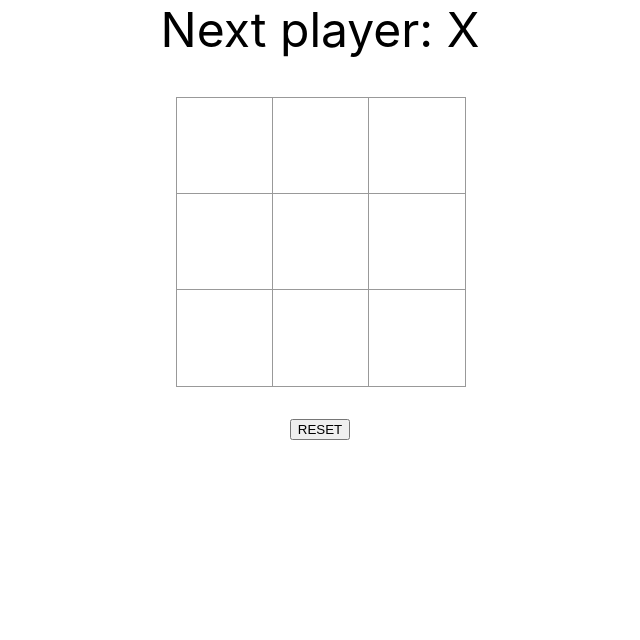
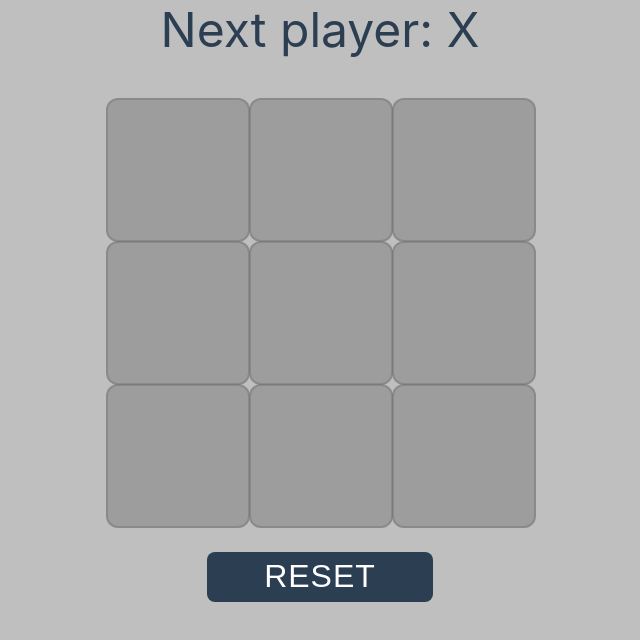
Before and after one commit to DanBurbach/tic-tac-toe-redux, a React (Create React App) app: page / in a window 1280 px wide. Shown: the top 640 px of the page, without its empty margins (320-960 px from the left). Built offline with nearby package versions, Linux system fonts and the light colour scheme.

Commit message:
reload npm libraries, update styling, import minimax algorithm for future design, and modify reducer temporarily

```diff
--- a/src/assets/css/App.css
+++ b/src/assets/css/App.css
@@ -1,4 +1,4 @@
-.App {
+/* .App {
   text-align: center;
 }
 
@@ -35,4 +35,4 @@
   to {
     transform: rotate(360deg);
   }
-}
+} */
--- a/src/assets/css/styles.css
+++ b/src/assets/css/styles.css
@@ -1,5 +1,7 @@
 body {
   font-size: 6vh;
+  color: #2c3e52;
+  background-color: #7777;
 }
 
 .main-board {
@@ -10,29 +12,25 @@ body {
   box-sizing: border-box;
 }
 
-.board-row:after {
-  clear: both;
-  content: "";
-  display: table;
-}
-
 .status {
   margin-bottom: 5vh;
 }
 
 .square {
-  background: #fff;
-  border: 1px solid #999;
+  background-color: #7777;
+  border: 0.25vh solid #7777;
+  border-radius: 0.125em;
   float: left;
-  font-size: 1em;
+  font-size: 2em;
   font-weight: bold;
-  line-height: 0.25em;
-  height: 2vh;
-  margin-right: -2px;
-  margin-top: -2px;
-  padding: 1em;
-  text-align: center;
-  width: 2vw;
+  line-height: 2vh;
+  height: 1.5em;
+  margin-right: -1px;
+  margin-top: -1px;
+  padding: 0.25em;
+  width: 1.5em;
+  color: #fff;
+  text-shadow: 2px 2px 2px black;
 }
 
 .square:focus {
@@ -40,5 +38,24 @@ body {
 }
 
 .kbd-navigation .square:focus {
-  background: #ddd;
+  background: #7777;
 }
+
+.resetButton {
+  text-align: center;
+  border: none;
+  padding: 0.2em 4.5vw;
+  background: #2c3e52;
+  color: #fff;
+  font-size: 4vh;
+  letter-spacing: 1px;
+  text-transform: uppercase;
+  cursor: pointer;
+  display: inline-block;
+  margin: 3vh;
+  border-radius: 0.25em;
+}
+
+.resetButton:hover {
+  background: #ed4e6e;
+}
--- a/src/reducers/game-reducer.js
+++ b/src/reducers/game-reducer.js
@@ -1,8 +1,9 @@
 const initialState = {
         history: [{
-            squares: [null, null, null, null, null, null, null, null, null]
+            squares: Array(9).fill(null)
         }],
-        xIsNext: true
+        xIsNext: true,
+        playerLose: false
     }
 
 
```
Also changed, not shown: src/components/Main/BestMove.jsx (+32 -23 lines), src/components/Main/Board.jsx (+60 -5 lines), 1 other file (tests, documents, lock files or other folders).
